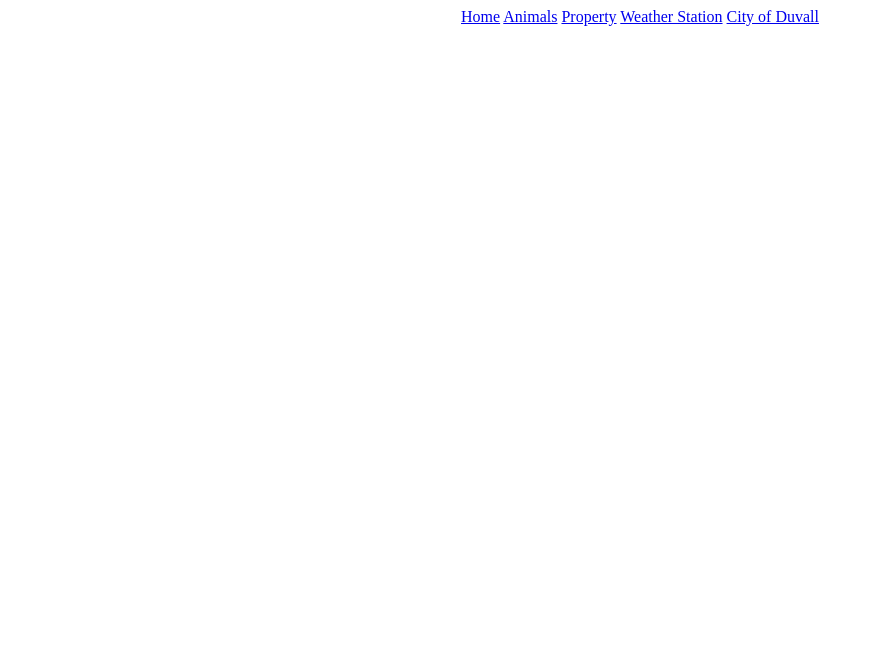
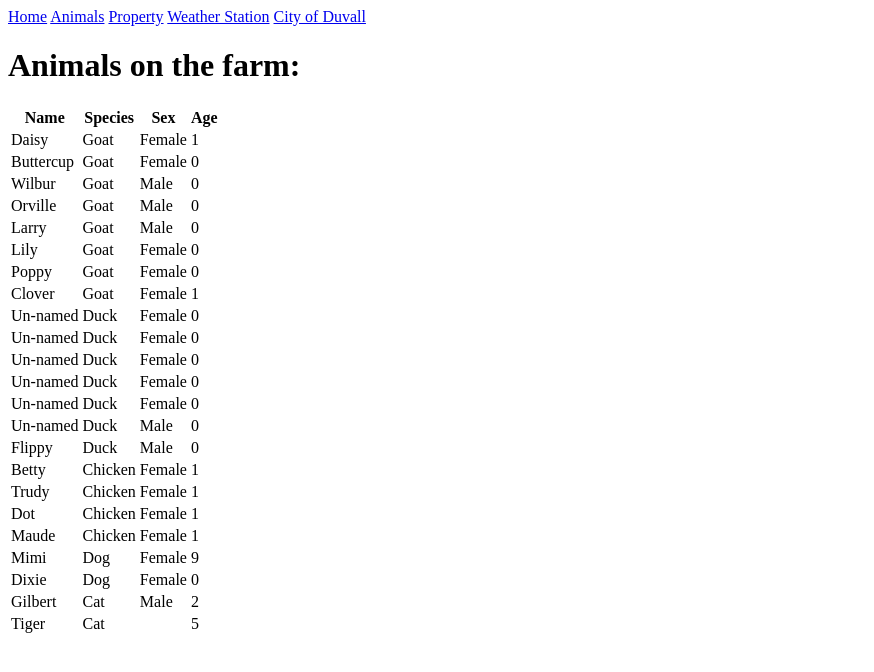
Before and after one commit to sethgerou/sethgerou.github.io, a plain HTML site: page animals.html in a window 1280 px wide. Shown: the whole page, without its empty margins (0-874 px from the left). Drawn offline with Linux system fonts and the light colour scheme.

Commit message:
add some more detail to core site pages

```diff
--- a/animals.html
+++ b/animals.html
@@ -3,11 +3,6 @@
   <head>
     <meta charset="utf-8">
     <title>Just Enough Acres - Animals</title>
-    <style media="screen">
-      nav, h1, h2 , p, address {
-        text-align:center
-      }
-    </style>
   </head>
   <body>
     <header>
@@ -15,9 +10,156 @@
         <a href="./index.html">Home</a>
         <a href="./animals.html">Animals</a>
         <a href="./property.html">Property</a>
-        <a href="https://www.wunderground.com/personal-weather-station/dashboard?ID=KWADUVAL27#history">Weather Station</a>
-        <a href="http://www.duvallwa.gov/">City of Duvall</a>
+        <a href="https://www.wunderground.com/personal-weather-station/dashboard?ID=KWADUVAL27#history" target="_blank">Weather Station</a>
+        <a href="http://www.duvallwa.gov/" target="_blank">City of Duvall</a>
       </nav>
     </header>
+    <h1>Animals on the farm:</h1>
+    <table>
+      <tr>
+        <th>Name</th>
+        <th>Species</th>
+        <th>Sex</th>
+        <th>Age</th>
+      </tr>
+      <tr>
+        <td>Daisy</td>
+        <td>Goat</td>
+        <td>Female</td>
+        <td>1</td>
+      </tr>
+      <tr>
+        <td>Buttercup</td>
+        <td>Goat</td>
+        <td>Female</td>
+        <td>0</td>
+      </tr>
+      <tr>
+        <td>Wilbur</td>
+        <td>Goat</td>
+        <td>Male</td>
+        <td>0</td>
+      </tr>
+      <tr>
+        <td>Orville</td>
+        <td>Goat</td>
+        <td>Male</td>
+        <td>0</td>
+      </tr>
+      <tr>
+        <td>Larry</td>
+        <td>Goat</td>
+        <td>Male</td>
+        <td>0</td>
+      </tr>
+      <tr>
+        <td>Lily</td>
+        <td>Goat</td>
+        <td>Female</td>
+        <td>0</td>
+      </tr>
+      <tr>
+        <td>Poppy</td>
+        <td>Goat</td>
+        <td>Female</td>
+        <td>0</td>
+      </tr>
+      <tr>
+        <td>Clover</td>
+        <td>Goat</td>
+        <td>Female</td>
+        <td>1</td>
+      </tr>
+      <tr>
+        <td>Un-named</td>
+        <td>Duck</td>
+        <td>Female</td>
+        <td>0</td>
+      </tr>
+      <tr>
+        <td>Un-named</td>
+        <td>Duck</td>
+        <td>Female</td>
+        <td>0</td>
+      </tr>
+      <tr>
+        <td>Un-named</td>
+        <td>Duck</td>
+        <td>Female</td>
+        <td>0</td>
+      </tr>
+      <tr>
+        <td>Un-named</td>
+        <td>Duck</td>
+        <td>Female</td>
+        <td>0</td>
+      </tr>
+      <tr>
+        <td>Un-named</td>
+        <td>Duck</td>
+        <td>Female</td>
+        <td>0</td>
+      </tr>
+      <tr>
+        <td>Un-named</td>
+        <td>Duck</td>
+        <td>Male</td>
+        <td>0</td>
+      </tr>
+      <tr>
+        <td>Flippy</td>
+        <td>Duck</td>
+        <td>Male</td>
+        <td>0</td>
+      </tr>
+      <tr>
+        <td>Betty</td>
+        <td>Chicken</td>
+        <td>Female</td>
+        <td>1</td>
+      </tr>
+      <tr>
+        <td>Trudy</td>
+        <td>Chicken</td>
+        <td>Female</td>
+        <td>1</td>
+      </tr>
+      <tr>
+        <td>Dot</td>
+        <td>Chicken</td>
+        <td>Female</td>
+        <td>1</td>
+      </tr>
+      <tr>
+        <td>Maude</td>
+        <td>Chicken</td>
+        <td>Female</td>
+        <td>1</td>
+      </tr>
+      <tr>
+        <td>Mimi</td>
+        <td>Dog</td>
+        <td>Female</td>
+        <td>9</td>
+      </tr>
+      <tr>
+        <td>Dixie</td>
+        <td>Dog</td>
+        <td>Female</td>
+        <td>0</td>
+      </tr>
+      <tr>
+        <td>Gilbert</td>
+        <td>Cat</td>
+        <td>Male</td>
+        <td>2</td>
+      </tr>
+      <tr>
+        <td>Tiger</td>
+        <td>Cat</td>
+        <td><Male</td>
+        <td>5</td>
+      </tr>
+    </table>
   </body>
 </html>
```
Also changed, not shown: index.html (+5 -12 lines), property.html (+13 -7 lines).
